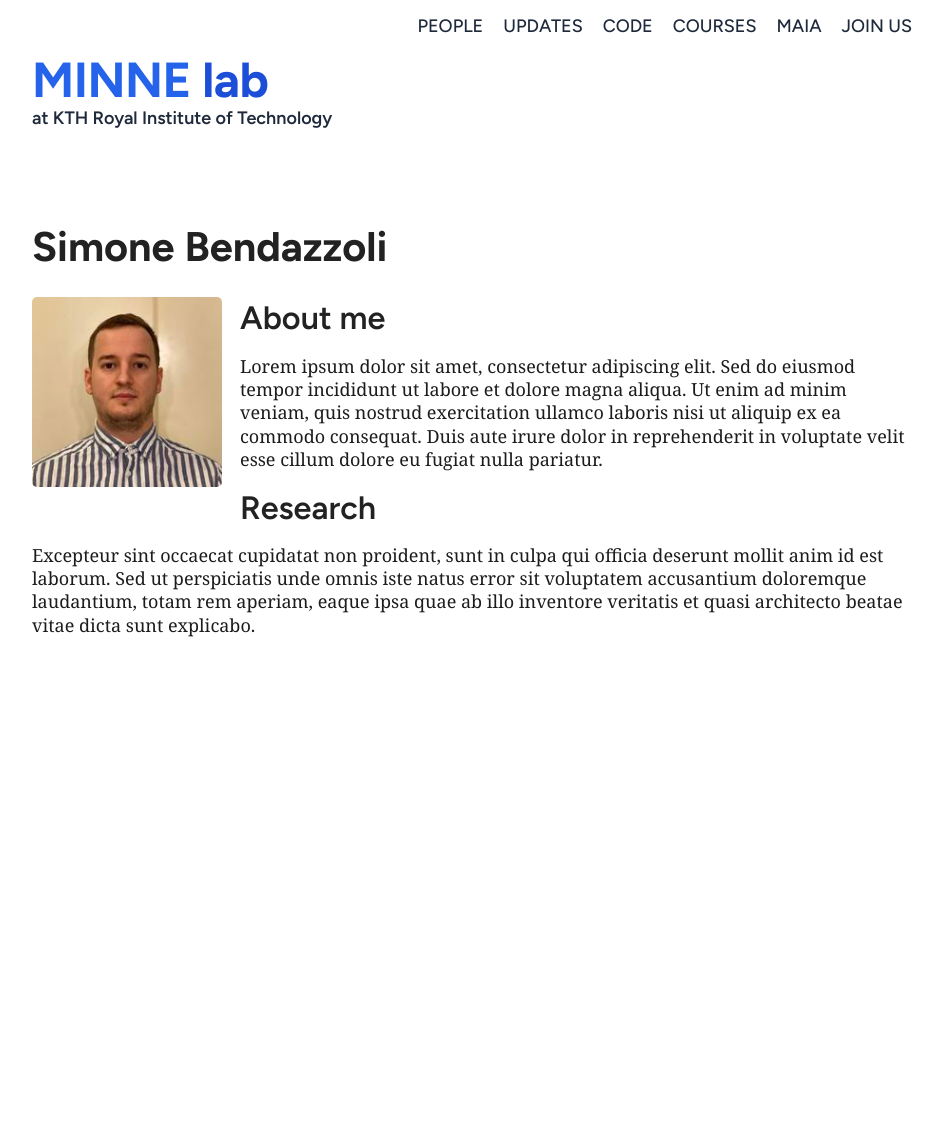
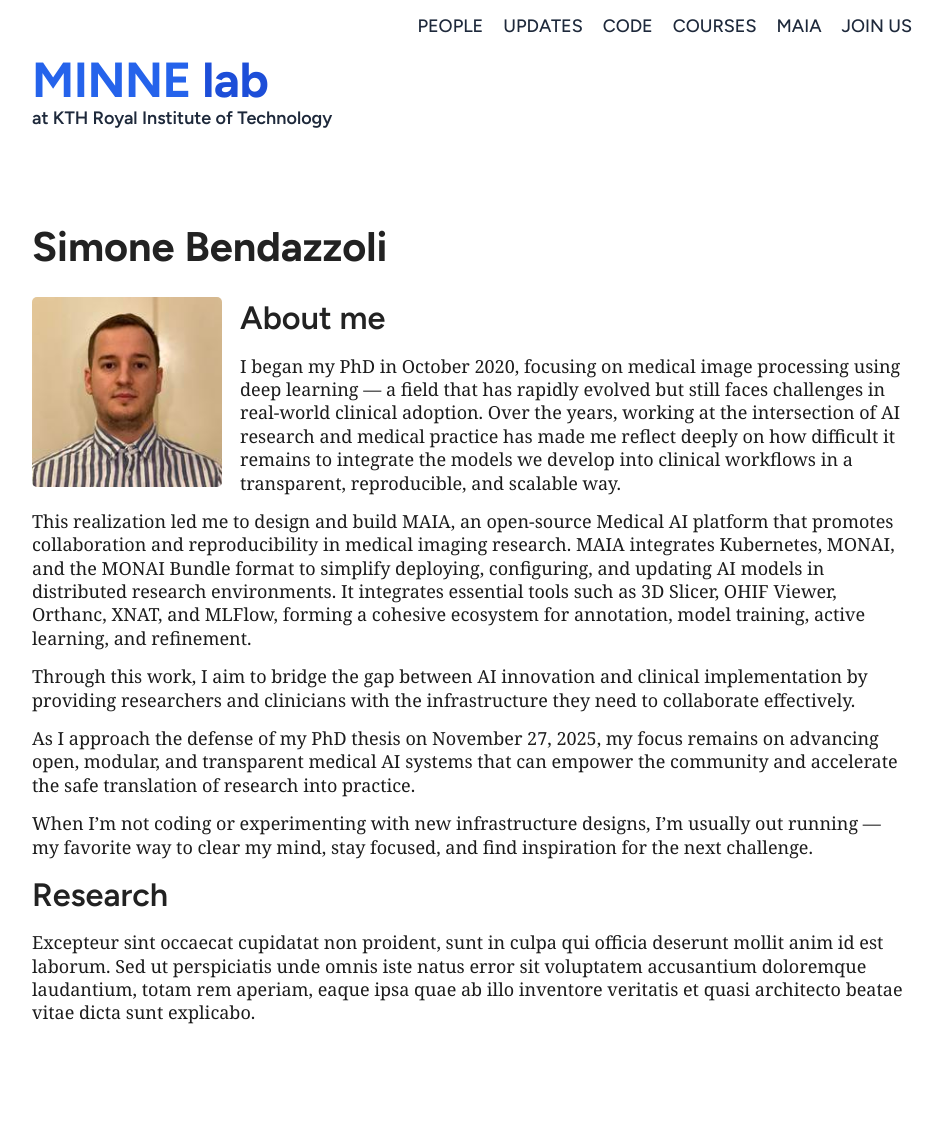
Before and after one commit to minnelab/minnelab.github.io, a Jekyll site: the page built from _people/simone.markdown, in a window 1280 px wide. Shown: the whole page, without its empty margins (168-1110 px from the left). Built offline with Jekyll 4.4.1, drawn with Linux system fonts in a browser that asks for light colours; before the commit the page ends 900 px from its top, so only the background shows below that.

Commit message:
Update 'About me' section with PhD and MAIA details
Expanded the 'About me' section to include details about PhD research, the MAIA platform, and personal interests.

```diff
--- a/_people/simone.markdown
+++ b/_people/simone.markdown
@@ -12,7 +12,15 @@ status: 'current'
 
 ## About me
 
-Lorem ipsum dolor sit amet, consectetur adipiscing elit. Sed do eiusmod tempor incididunt ut labore et dolore magna aliqua. Ut enim ad minim veniam, quis nostrud exercitation ullamco laboris nisi ut aliquip ex ea commodo consequat. Duis aute irure dolor in reprehenderit in voluptate velit esse cillum dolore eu fugiat nulla pariatur.
+I began my PhD in October 2020, focusing on medical image processing using deep learning — a field that has rapidly evolved but still faces challenges in real-world clinical adoption. Over the years, working at the intersection of AI research and medical practice has made me reflect deeply on how difficult it remains to integrate the models we develop into clinical workflows in a transparent, reproducible, and scalable way.
+
+This realization led me to design and build MAIA, an open-source Medical AI platform that promotes collaboration and reproducibility in medical imaging research. MAIA integrates Kubernetes, MONAI, and the MONAI Bundle format to simplify deploying, configuring, and updating AI models in distributed research environments. It integrates essential tools such as 3D Slicer, OHIF Viewer, Orthanc, XNAT, and MLFlow, forming a cohesive ecosystem for annotation, model training, active learning, and refinement.
+
+Through this work, I aim to bridge the gap between AI innovation and clinical implementation by providing researchers and clinicians with the infrastructure they need to collaborate effectively.
+
+As I approach the defense of my PhD thesis on November 27, 2025, my focus remains on advancing open, modular, and transparent medical AI systems that can empower the community and accelerate the safe translation of research into practice.
+
+When I’m not coding or experimenting with new infrastructure designs, I’m usually out running — my favorite way to clear my mind, stay focused, and find inspiration for the next challenge.
 
 ## Research
 
```
